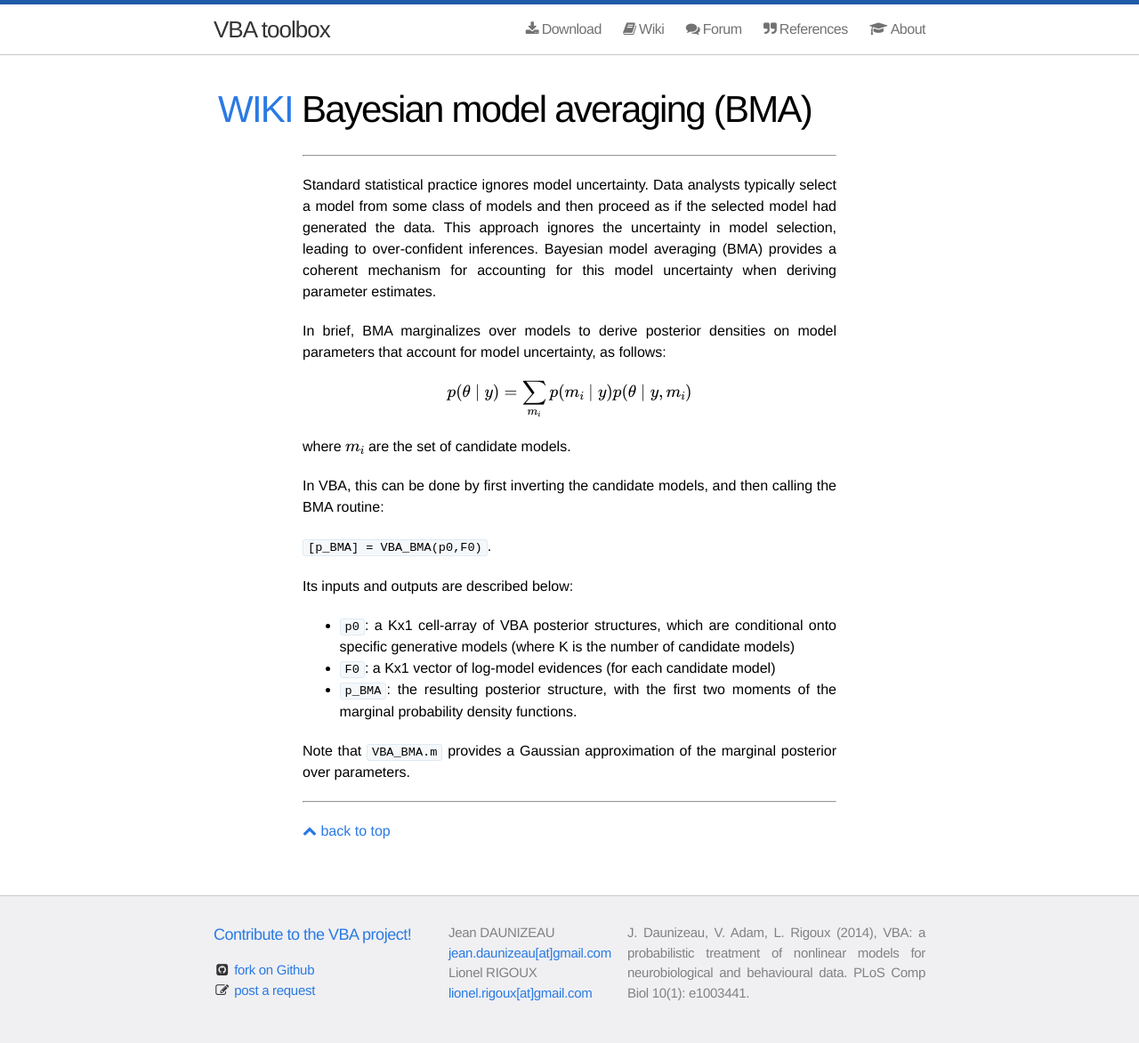
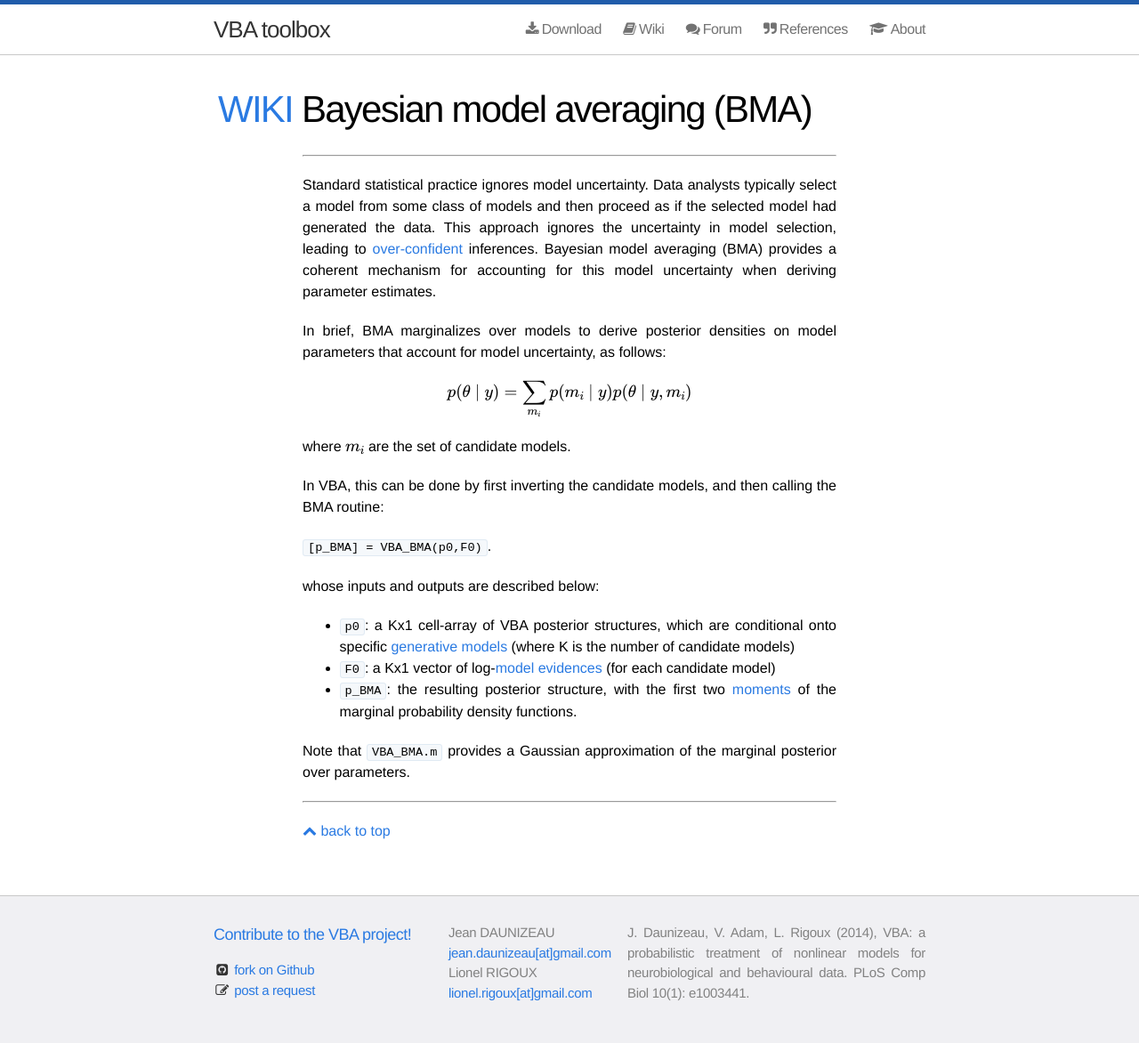
Before and after one commit to MBB-team/VBA-toolbox, a Jekyll site: the page built from _wiki/VBA-BMA.md, in a window 1280 px wide. Shown: the whole page at 89% size. Built offline with Jekyll 4.4.1, drawn with Linux system fonts in a browser that asks for light colours; nearby versions of some CDN libraries; formulas are drawn with MathJax 3.

Commit message:
Update VBA-BMA.md

```diff
--- a/_wiki/VBA-BMA.md
+++ b/_wiki/VBA-BMA.md
@@ -6,7 +6,7 @@ title: "Bayesian model averaging (BMA)"
 
 
 
-Standard statistical practice ignores model uncertainty. Data analysts typically select a model from some class of models and then proceed as if the selected model had generated the data. This approach ignores the uncertainty in model selection, leading to over-confident inferences. Bayesian model averaging (BMA) provides a coherent mechanism for accounting for this model uncertainty when deriving parameter estimates.
+Standard statistical practice ignores model uncertainty. Data analysts typically select a model from some class of models and then proceed as if the selected model had generated the data. This approach ignores the uncertainty in model selection, leading to [over-confident](https://en.wikipedia.org/wiki/Overconfidence_effect) inferences. Bayesian model averaging (BMA) provides a coherent mechanism for accounting for this model uncertainty when deriving parameter estimates.
 
 In brief, BMA marginalizes over models to derive posterior densities on model parameters that account for model uncertainty, as follows:
 
@@ -18,10 +18,10 @@ In VBA, this can be done by first inverting the candidate models, and then calli
 
 `[p_BMA] = VBA_BMA(p0,F0)`.
 
-Its inputs and outputs are described below:
+whose inputs and outputs are described below:
 
-- `p0`: a Kx1 cell-array of VBA posterior structures, which are conditional onto specific generative models (where K is the number of candidate models)
-- `F0`: a Kx1 vector of log-model evidences (for each candidate model)
-- `p_BMA`: the resulting posterior structure, with the first two moments of the marginal probability density functions.
+- `p0`: a Kx1 cell-array of VBA posterior structures, which are conditional onto specific [generative models](https://en.wikipedia.org/wiki/Generative_model) (where K is the number of candidate models)
+- `F0`: a Kx1 vector of log-[model evidences](https://en.wikipedia.org/wiki/Marginal_likelihood) (for each candidate model)
+- `p_BMA`: the resulting posterior structure, with the first two [moments](https://en.wikipedia.org/wiki/Moment_(mathematics)) of the marginal probability density functions.
 
 Note that `VBA_BMA.m` provides a Gaussian approximation of the marginal posterior over parameters.
```
